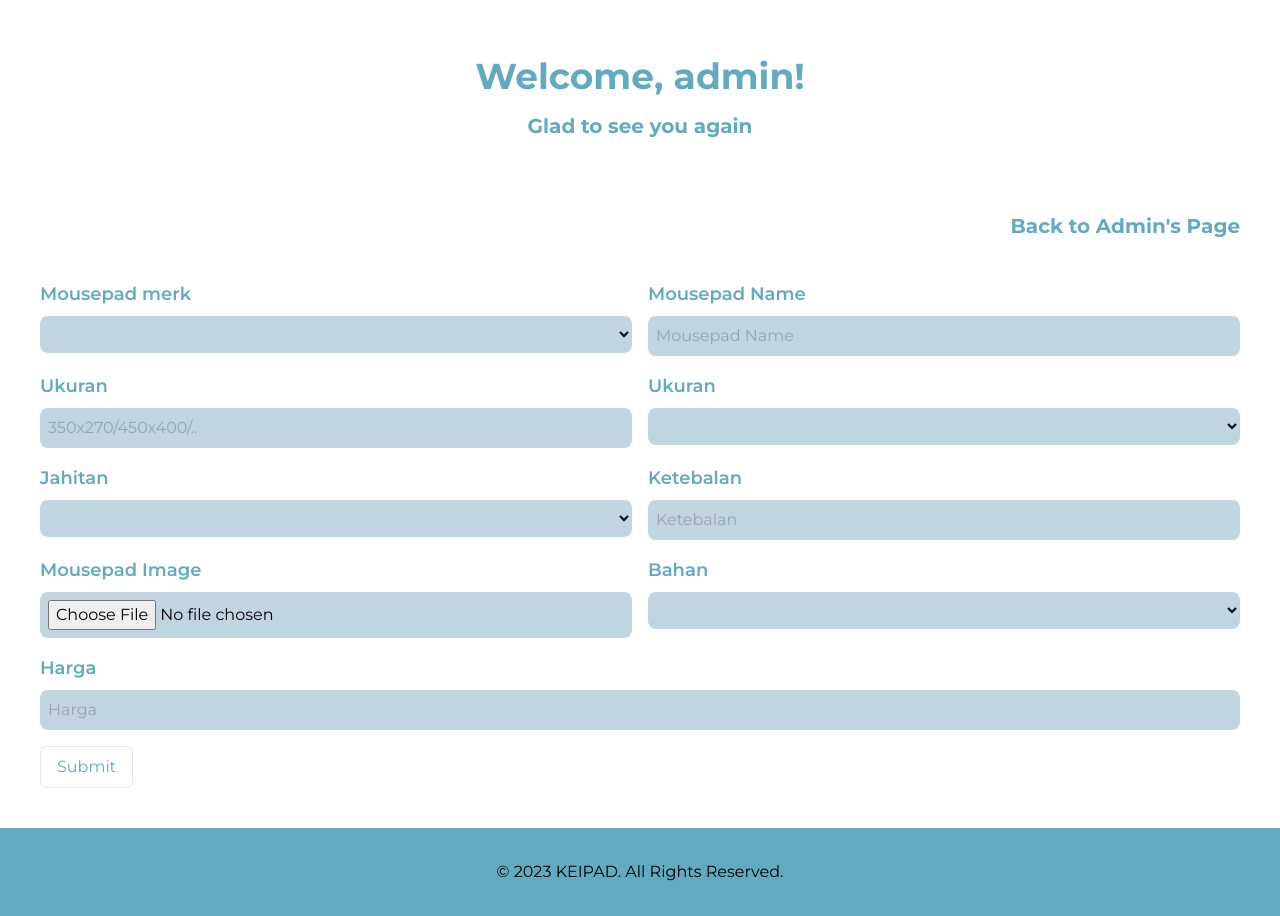
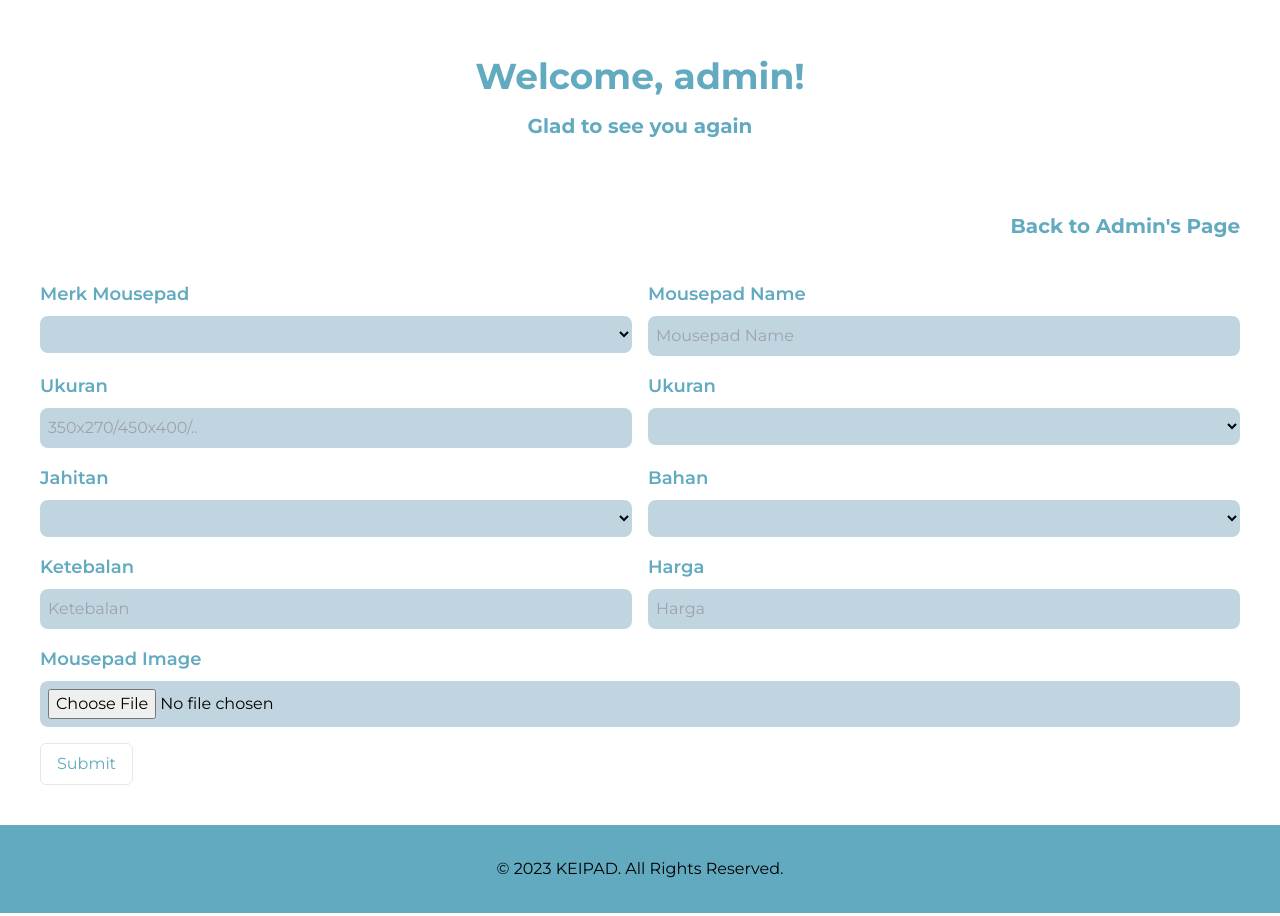
Before and after one commit to charolinekandoko/Skripsi, a PHP site: page /View/add_mousepad.php in a window 1280 px wide. Run offline with PHP 8.4, Linux system fonts and the light colour scheme; tables that the repository leaves empty or names only in its code hold one stand-in row (values such as "Sample post"); style sheets or scripts are compiled from the project's sources; some libraries are stand-ins or nearby versions.

Commit message:
Modified View Page
Cleaning unused code, tidying up code.

```diff
--- a/Controller/add_mousepad.php
+++ b/Controller/add_mousepad.php
@@ -32,8 +32,6 @@
     $jahitan = $add["jahitan"];
     $ketebalan = $add["ketebalan"];
     $bahan = $add["bahan"];
-
-
 
     for ($a = 0; $a < count($hrga); $a++) {
         if ($harga >= $hrga[$a]['min_harga'] && $harga <= $hrga[$a]['max_harga']) {
--- a/Controller/edit_mousepad.php
+++ b/Controller/edit_mousepad.php
@@ -65,7 +65,7 @@
         $mousepad_img = cekimg();
     }
 
-    mysqli_query($conn, "UPDATE mousepad SET ukuran_id = '$ukuran' , bahan_id = '$bahan' , ketebalan_id = '$ketebalan_id' , jahitan_id = '$jahitan', harga_id = '$harga_id', merk_id = '$merk', mousepad_name = '$tipe', mousepad_img = '$mousepad_img', ukuran = '$ukuranName', bahan = '$bahanName', ketebalan = '$ketebalan', jahitan = '$jahitanName' WHERE mousepad_id = '$id' ");
+    mysqli_query($conn, "UPDATE mousepad SET ukuran_id = '$ukuran' , bahan_id = '$bahan' , ketebalan_id = '$ketebalan_id' , jahitan_id = '$jahitan', harga_id = '$harga_id', merk_id = '$merk', mousepad_name = '$tipe', mousepad_harga = '$harga', mousepad_img = '$mousepad_img', ukuran = '$ukuranName', bahan = '$bahanName', ketebalan = '$ketebalan', jahitan = '$jahitanName' WHERE mousepad_id = '$id' ");
 
     return mysqli_affected_rows($conn);
 }
--- a/View/add_mousepad.php
+++ b/View/add_mousepad.php
@@ -33,7 +33,7 @@
     <form method="POST" enctype="multipart/form-data" novalidate="" action="" class="container text-primary flex flex-col flex-grow mx-auto space-y-12 p-10 ng-untouched ng-pristine ng-valid">
         <div class="grid grid-cols-6 gap-4 col-span-full lg:col-span-3">
           <div class="col-span-full sm:col-span-3">
-            <label for="merk" class="font-semibold text-lg">Mousepad merk</label>
+            <label for="merk" class="font-semibold text-lg">Merk Mousepad</label>
             <select name="merk" id="merk" type="text" placeholder="Mousepad merk" class="w-full bg-sky-800/25 rounded-lg p-2 mt-2 text-black">
                   <?php
                   $label = query("SELECT * FROM merk");
@@ -62,12 +62,6 @@
           <div class="col-span-full sm:col-span-3">
             <label for="ukuran" class="font-semibold text-lg">Ukuran</label>
               <select name="ukuran" id="ukuran" type="text" placeholder="Ukuran" class="w-full bg-sky-800/25 rounded-lg p-2 mt-2 text-black">
-                <!-- <Option value="" disabled selected></Option>
-                <Option value="1"> > 260x215 (S)</Option>
-                <Option value="2">261x216 - 360x300 (M)</Option>
-                <Option value="3">361x301 - 460x400 (L)</Option>
-                <Option value="4">461x401 - 900x400 (XL)</Option>
-                <Option value="5">901x401 - 1220x590 (3XL)</Option> -->
                 <?php
                   $ukr = query("SELECT * FROM ukuran");
 
@@ -81,17 +75,9 @@
               </select>
           </div>
 
-          <!-- <div class="col-span-full sm:col-span-3">
-            <label for="jahitan_name" class="font-semibold text-lg">Jahitan</label>
-            <input name="jahitan_name" id="jahitan_name" type="text" placeholder="Jahitan" class="w-full bg-sky-800/25 rounded-lg p-2 mt-2 text-black">
-          </div> -->
-
           <div class="col-span-full sm:col-span-3">
             <label for="jahitan" class="font-semibold text-lg">Jahitan</label>
               <select name="jahitan" id="jahitan" type="text" placeholder="Jahitan" class="w-full bg-sky-800/25 rounded-lg p-2 mt-2 text-black">
-                <!-- <Option value="" disabled selected></Option>
-                <Option value="2">Tidak ada</Option>
-                <Option value="1">Ada</Option> -->
                 <?php
                   $jht = query("SELECT * FROM jahitan");
 
@@ -106,27 +92,8 @@
           </div>
 
           <div class="col-span-full sm:col-span-3">
-            <label for="ketebalan" class="font-semibold text-lg">Ketebalan</label>
-              <input name="ketebalan" id="ketebalan" type="text" placeholder="Ketebalan" class="w-full bg-sky-800/25 rounded-lg p-2 mt-2 text-black">
-            </select>
-          </div>
-
-          <div class="col-span-full sm:col-span-3">
-            <label for="img" class="font-semibold text-lg">Mousepad Image</label>
-            <input name="img" id="img" type="file" placeholder="" class="w-full bg-sky-800/25 rounded-lg p-2 mt-2 text-black">
-          </div>
-
-          <!-- <div class="col-span-full sm:col-span-3">
-            <label for="bahan_name" class="font-semibold text-lg">Bahan</label>
-            <input name="bahan_name" id="bahan_name" type="text" placeholder="Bahan" class="w-full bg-sky-800/25 rounded-lg p-2 mt-2 text-black">
-          </div> -->
-
-          <div class="col-span-full sm:col-span-3">
             <label for="bahan" class="font-semibold text-lg">Bahan</label>
               <select name="bahan" id="bahan" type="text" placeholder="Bahan" class="w-full bg-sky-800/25 rounded-lg p-2 mt-2 text-black">
-                <!-- <Option value="" disabled selected></Option>
-                <Option value="2">Hardpad</Option>
-                <Option value="1">Clothpad</Option> -->
                 <?php
                   $bhn = query("SELECT * FROM bahan");
 
@@ -140,9 +107,20 @@
               </select>
           </div>
 
-          <div class="col-span-full sm:col-span-6">
+          <div class="col-span-full sm:col-span-3">
+            <label for="ketebalan" class="font-semibold text-lg">Ketebalan</label>
+              <input name="ketebalan" id="ketebalan" type="text" placeholder="Ketebalan" class="w-full bg-sky-800/25 rounded-lg p-2 mt-2 text-black">
+            </select>
+          </div>
+
+          <div class="col-span-full sm:col-span-3">
             <label for="harga" class="font-semibold text-lg">Harga</label>
             <input name="harga" id="harga" type="text" placeholder="Harga" class="w-full bg-sky-800/25 rounded-lg p-2 mt-2 text-black">
+          </div>
+
+          <div class="col-span-full sm:col-span-6">
+            <label for="img" class="font-semibold text-lg">Mousepad Image</label>
+            <input name="img" id="img" type="file" placeholder="" class="w-full bg-sky-800/25 rounded-lg p-2 mt-2 text-black">
           </div>
 
           <div class="col-span-full items-center space-x-2 ">
```
Also changed, not shown: View/edit_mousepad.php (+12 -12 lines).
